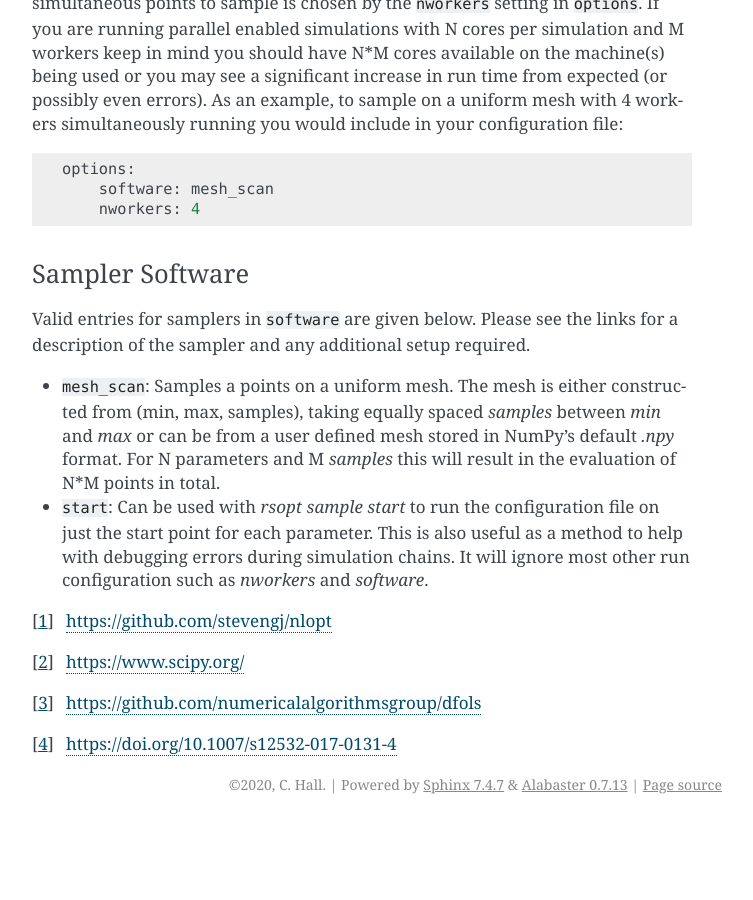
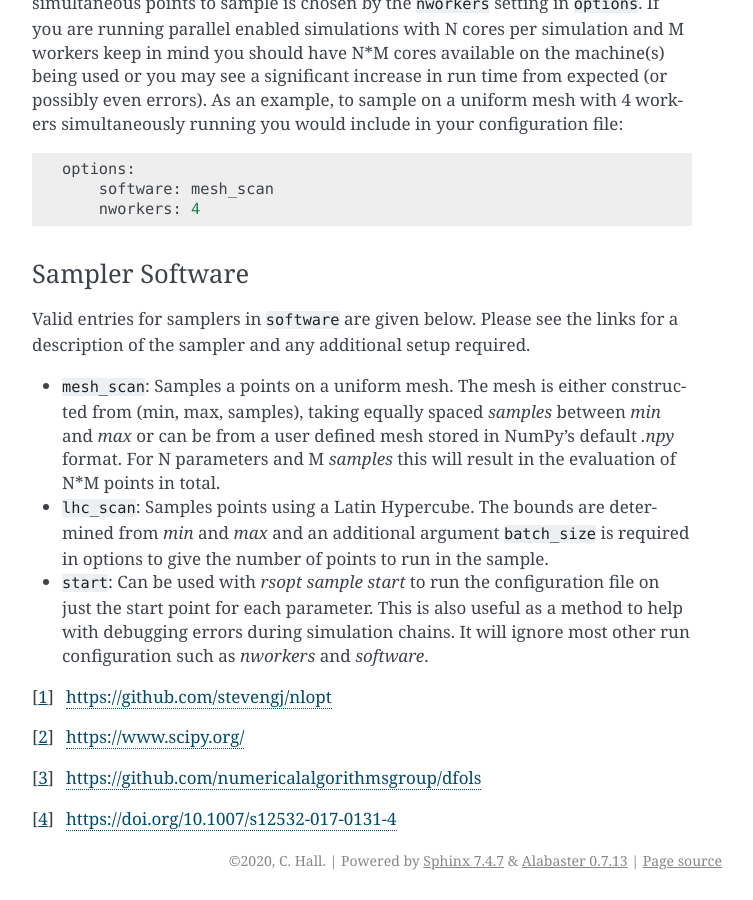
Before and after one commit to radiasoft/rsopt, a Sphinx documentation site: the page built from docs/commands.rst, in a window 1280 px wide and 900 px high, scrolled down 4804 px. Shown: the whole window, without its empty margins (388-1141 px from the left). Built offline with Sphinx 7.4.7, drawn with Linux system fonts in a browser that asks for light colours; before the commit the page ends 5628 px from its top, so only the background shows below that.

Commit message:
Adding LH scan documentation

```diff
--- a/docs/commands.rst
+++ b/docs/commands.rst
@@ -198,6 +198,8 @@ any additional setup required.
 - ``mesh_scan``: Samples a points on a uniform mesh. The mesh is either constructed from (min, max, samples), taking equally
   spaced `samples` between `min` and `max` or can be from a user defined mesh stored in NumPy's default `.npy` format.
   For N parameters and M `samples` this will result in the evaluation of N*M points in total.
+- ``lhc_scan``: Samples points using a Latin Hypercube. The bounds are determined from `min` and `max` and an additional
+  argument ``batch_size`` is required in options to give the number of points to run in the sample.
 - ``start``: Can be used with `rsopt sample start` to run the configuration file on just the start point for each parameter.
   This is also useful as a method to help with debugging errors during simulation chains. It will ignore most other
   run configuration such as `nworkers` and `software`.
```
